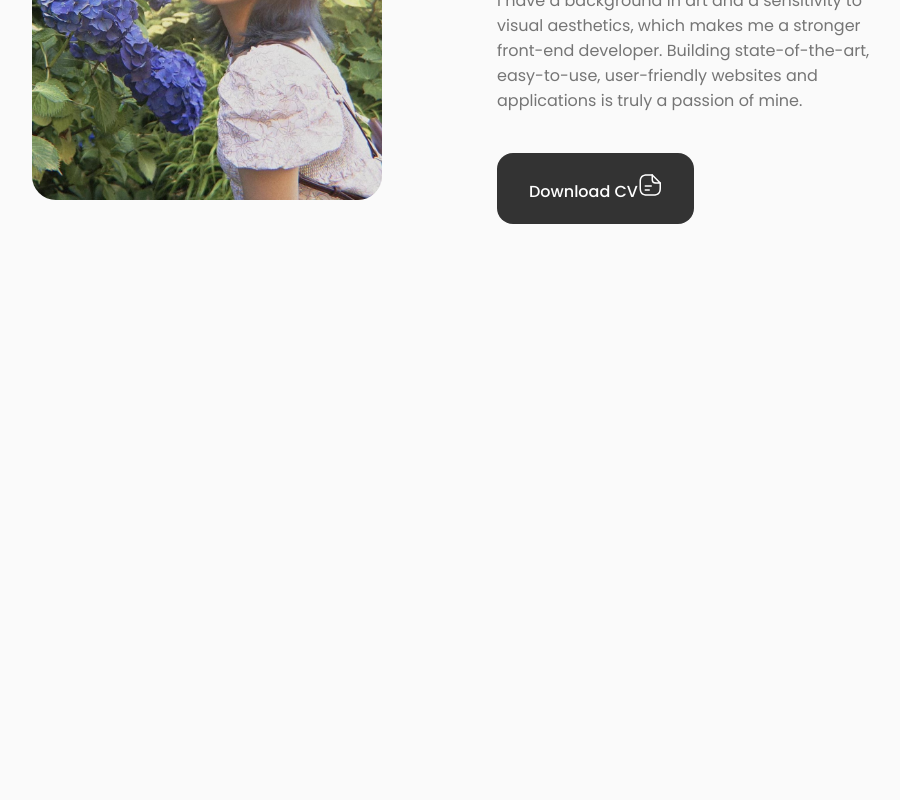
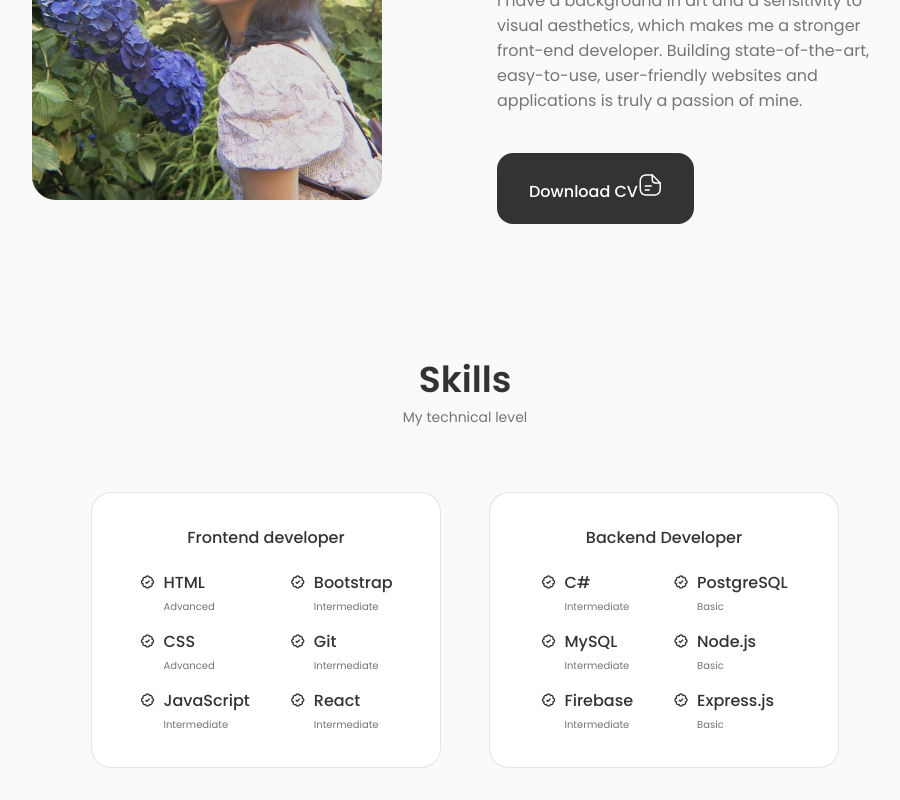
Before and after one commit to weijwang18/Portfolio, a React (Create React App) app: page / in a window 1280 px wide. Shown: the part 1130-1930 px from the top of the page, without its empty margins (175-1075 px from the left). Before the commit the page ends 1386 px from the top, so only its background shows below. Built offline with nearby package versions, Linux system fonts and the light colour scheme.

Commit message:
update skills component

```diff
--- a/src/App.js
+++ b/src/App.js
@@ -3,6 +3,7 @@
 import Header from './components/header/header.jsx';
 import Home from './components/home/home';
 import About from './components/about/about';
+import Skills from './components/skills/skills';
 
 const App = () => {
 	return (
@@ -11,6 +12,7 @@
 		<main className="main">
 			<Home />
 			<About />
+			<Skills />
 		</main>
 		</>
 	)}
--- /dev/null
+++ b/src/components/skills/backend.jsx
@@ -0,0 +1,70 @@
+import React from 'react'
+
+const Backend = () => {
+	return (
+		<div className="skills_content">
+		<h3 className="skills_title">Backend Developer</h3>
+		<div className="skills_box">
+			<div className="skills_group">
+				<div className="skills_data">
+					<i class='bx bx-badge-check'></i>
+
+					<div>
+						<h3 className="skills_name">C#</h3>
+						<span className="skills_level">Intermediate</span>
+					</div>
+				</div>
+
+				<div className="skills_data">
+					<i class='bx bx-badge-check'></i>
+
+					<div>
+						<h3 className="skills_name">MySQL</h3>
+						<span className="skills_level">Intermediate</span>
+					</div>
+				</div>
+
+				<div className="skills_data">
+					<i class='bx bx-badge-check'></i>
+
+					<div>
+						<h3 className="skills_name">Firebase</h3>
+						<span className="skills_level">Intermediate</span>
+					</div>
+				</div>
+			</div>
+
+			<div className="skills_group">
+				<div className="skills_data">
+					<i class='bx bx-badge-check'></i>
+
+					<div>
+						<h3 className="skills_name">PostgreSQL</h3>
+						<span className="skills_level">Basic</span>
+					</div>
+				</div>
+
+				<div className="skills_data">
+					<i class='bx bx-badge-check'></i>
+
+					<div>
+						<h3 className="skills_name">Node.js</h3>
+						<span className="skills_level">Basic</span>
+					</div>
+				</div>
+
+				<div className="skills_data">
+					<i class='bx bx-badge-check'></i>
+
+					<div>
+						<h3 className="skills_name">Express.js</h3>
+						<span className="skills_level">Basic</span>
+					</div>
+				</div>
+			</div>
+		</div>
+	</div>
+	)
+}
+
+export default Backend
--- /dev/null
+++ b/src/components/skills/frontend.jsx
@@ -0,0 +1,70 @@
+import React from 'react'
+
+const Frontend = () => {
+	return (
+		<div className="skills_content">
+			<h3 className="skills_title">Frontend developer</h3>
+			<div className="skills_box">
+				<div className="skills_group">
+					<div className="skills_data">
+						<i class='bx bx-badge-check'></i>
+
+						<div>
+							<h3 className="skills_name">HTML</h3>
+							<span className="skills_level">Advanced</span>
+						</div>
+					</div>
+
+					<div className="skills_data">
+						<i class='bx bx-badge-check'></i>
+
+						<div>
+							<h3 className="skills_name">CSS</h3>
+							<span className="skills_level">Advanced</span>
+						</div>
+					</div>
+
+					<div className="skills_data">
+						<i class='bx bx-badge-check'></i>
+
+						<div>
+							<h3 className="skills_name">JavaScript</h3>
+							<span className="skills_level">Intermediate</span>
+						</div>
+					</div>
+				</div>
+
+				<div className="skills_group">
+					<div className="skills_data">
+						<i class='bx bx-badge-check'></i>
+
+						<div>
+							<h3 className="skills_name">Bootstrap</h3>
+							<span className="skills_level">Intermediate</span>
+						</div>
+					</div>
+
+					<div className="skills_data">
+						<i class='bx bx-badge-check'></i>
+
+						<div>
+							<h3 className="skills_name">Git</h3>
+							<span className="skills_level">Intermediate</span>
+						</div>
+					</div>
+
+					<div className="skills_data">
+						<i class='bx bx-badge-check'></i>
+
+						<div>
+							<h3 className="skills_name">React</h3>
+							<span className="skills_level">Intermediate</span>
+						</div>
+					</div>
+				</div>
+			</div>
+		</div>
+	)
+}
+
+export default Frontend
--- /dev/null
+++ b/src/components/skills/skills.css
@@ -0,0 +1,82 @@
+.skills_container {
+  grid-template-columns: repeat(2, 350px);
+  column-gap: 3rem;
+  justify-content: center;
+}
+
+.skills_content {
+  background-color: var(--container-color);
+  border: 1px solid rgba(0, 0, 0, 0.1);
+  padding: 2rem 4rem;
+  border-radius: 1.25rem;
+}
+
+.skills_title {
+  font-size: var(--normal-font-size);
+  font-weight: var(--font-medium);
+  text-align: center;
+  margin-bottom: var(--mb-1-5);
+}
+
+.skills_box {
+  display: flex;
+  justify-content: center;
+  column-gap: 2.5rem;
+}
+
+.skills_group {
+  display: grid;
+  align-items: flex-start;
+  row-gap: 1rem;
+}
+
+.skills_data {
+  display: flex;
+  column-gap: 0.5rem;
+}
+
+.skills .bx-badge-check {
+  font-size: 1rem;
+  color: var(--title-color);
+}
+
+.skills_name {
+  font-size: var(--normal-font-size);
+  font-weight: var(--font-medium);
+  line-height: 18px;
+}
+
+.skills_level {
+  font-size: var(--tiny-font-size);
+}
+
+/* ================= Breakpoints ================= */
+/* For large devices */
+@media screen and (max-width: 992px) {
+  .skills_container {
+    grid-template-columns: max-content;
+    row-gap: 2rem;
+  }
+}
+
+/* For medium devices */
+@media screen and (max-width: 576px) {
+  .skills_container {
+    grid-template-columns: 1fr;
+  }
+
+  .skills_content {
+    padding: 1.5rem;
+  }
+}
+
+/* For small devices */
+@media screen and (max-width: 350px) {
+  .skills_box {
+    column-gap: 1.25rem;
+  }
+
+  .skills_name {
+    font-size: var(--small-font-size);
+  }
+}
--- /dev/null
+++ b/src/components/skills/skills.jsx
@@ -0,0 +1,21 @@
+import React from 'react';
+import "./skills.css";
+import Frontend from "./frontend";
+import Backend from "./backend";
+
+const Skills = () => {
+	return (
+		<section className="skills section" id="skills">
+			<h2 className="section_title">Skills</h2>
+			<span className="section_subtitle">My technical level</span>
+
+			<div className="skills_container container grid">
+				<Frontend />
+				<Backend />
+
+			</div>
+		</section>
+	)
+}
+
+export default Skills
```
